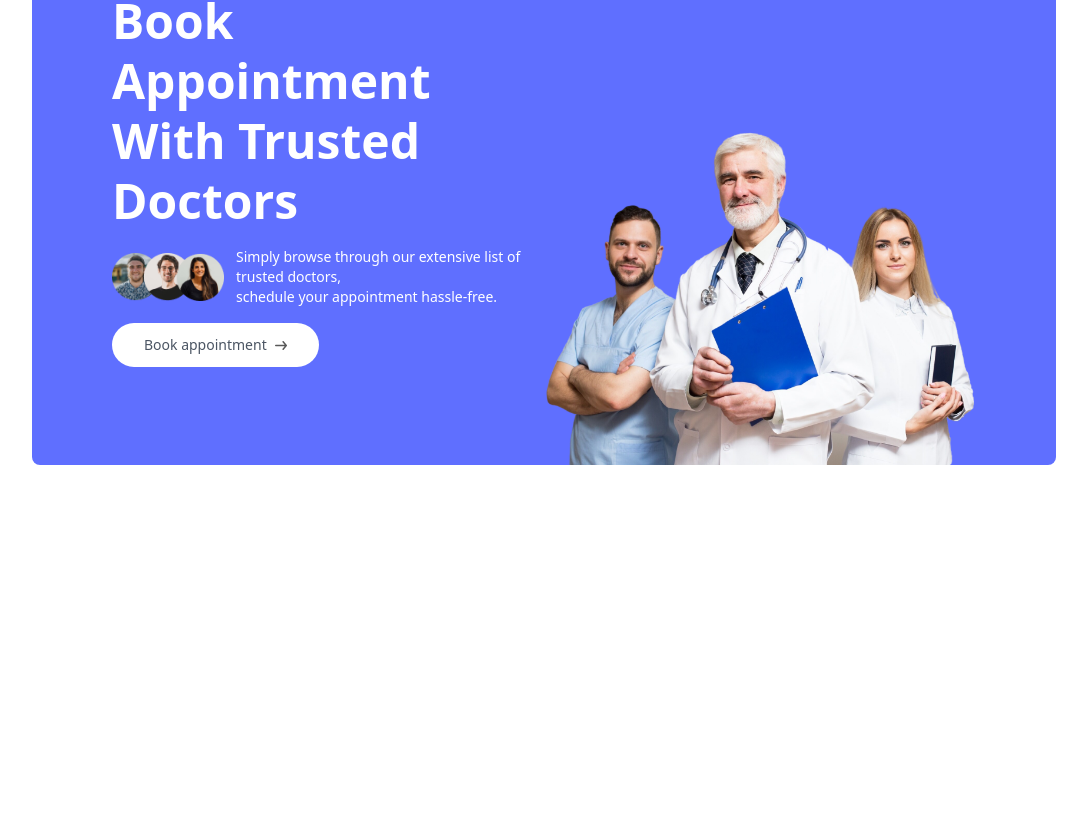
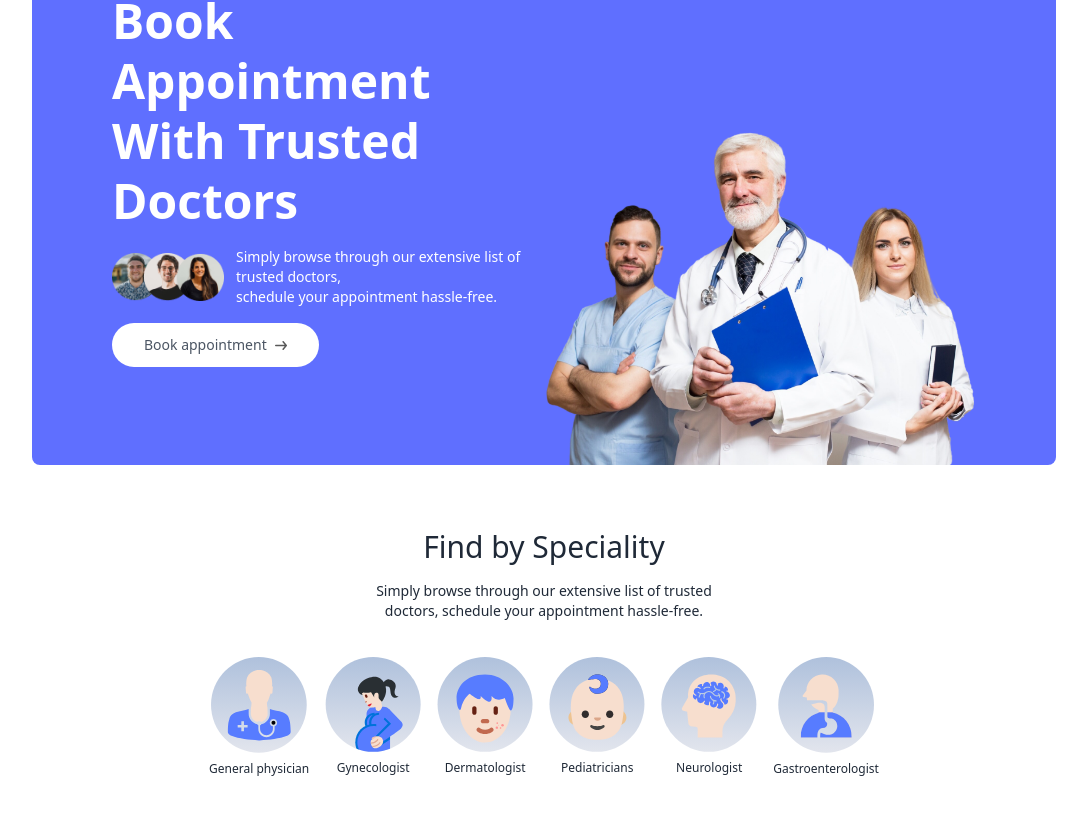
Before and after one commit to Blochnavaj/Doctor_Booking_System, a React (Vite) app in the folder Frontend/: page / in a window 1280 px wide. Shown: the part 239-1054 px from the top of the page, without its empty margins (96-1183 px from the left). Before the commit the page ends 800 px from the top, so only its background shows below. Built offline with nearby package versions, Linux system fonts and the light colour scheme.

Commit message:
complete the specialityMenu section

```diff
--- /dev/null
+++ b/Frontend/src/Components/SpecialityMenu.jsx
@@ -0,0 +1,27 @@
+import React from 'react'
+import {specialityData} from '../assets/assets'
+import { Link } from 'react-router-dom'
+
+function SpecialityMenu() {
+  return (
+    <div id='speciality' className='flex flex-col gap-4 items-center py-16 text-gray-800'>
+        <h1 className='text-3xl font-medium'>Find by Speciality </h1>
+
+            <p className='sm:w-1/3 text-center text-sm'>Simply browse through our extensive list of trusted doctors, schedule
+            your appointment hassle-free.</p>
+
+
+      <div className='flex gap-4 sm:justify-center pt-5 w-full overflow-scroll'>
+      {specialityData.map((items,index)=>(
+             <Link  className='flex flex-col items-center text-xs cursor-pointer flex-shrink-0 hover:translate-y-[-10px] transition-all duration-500 ' key={index} to={`doctor/${items.speciality}`}>
+               <img  className='w-16 sm:w-24 mb-2'  src={items.image} alt="" />
+               <p>{items.speciality}</p>
+             </Link>
+        ))}
+      </div>
+
+    </div>
+  )
+}
+
+export default SpecialityMenu
--- a/Frontend/src/Pages/Home.jsx
+++ b/Frontend/src/Pages/Home.jsx
@@ -1,10 +1,12 @@
 import React from 'react'
 import Header from '../Components/Header'
+import SpecialityMenu from '../Components/SpecialityMenu'
 
 function Home() {
   return (
     <div>
       <Header/>
+      <SpecialityMenu/>
     </div>
   )
 }
```
